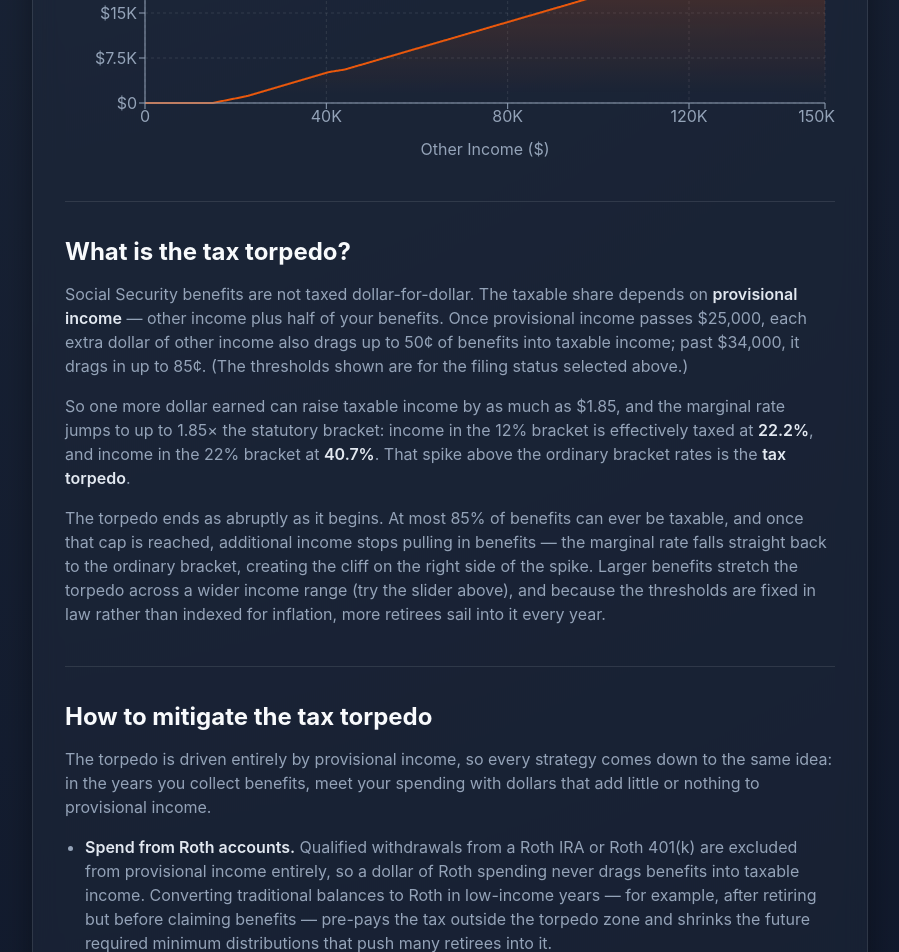
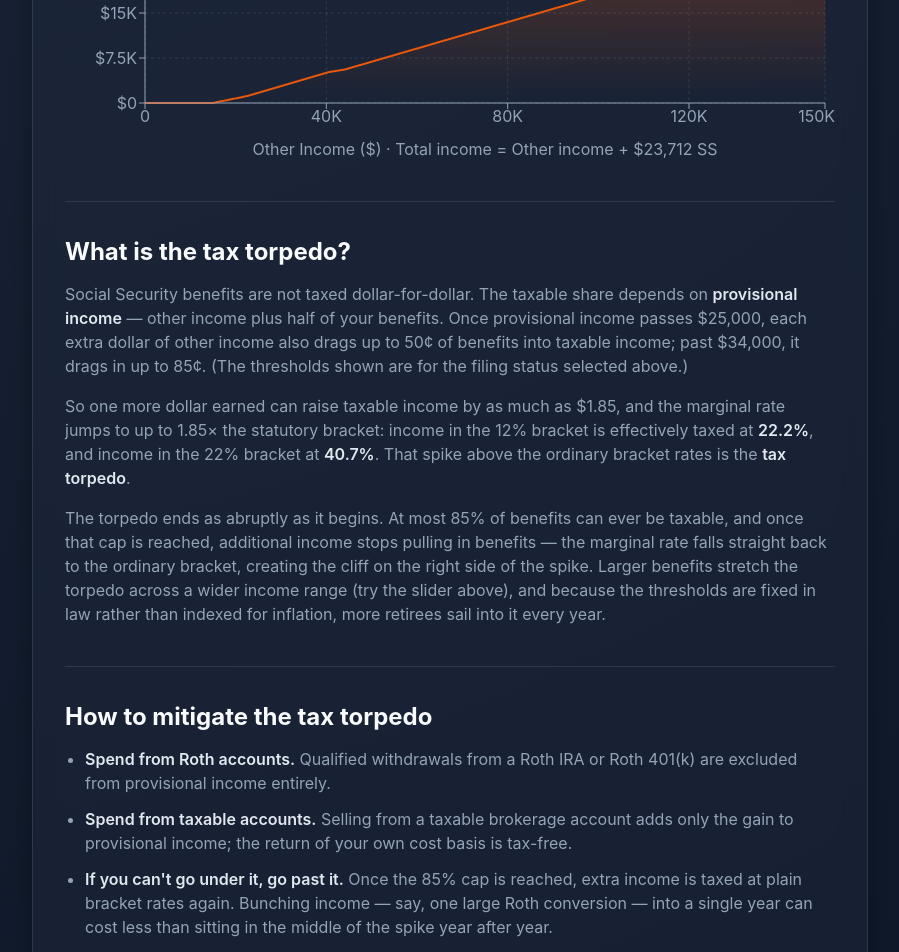
Before and after one commit to ecao310/congenial-octo-spork, a React (Vite) app: page / in a window 1280 px wide. Shown: the part 1000-1952 px from the top of the page, without its empty margins (190-1089 px from the left). Built offline with nearby package versions, Linux system fonts and the light colour scheme.

Commit message:
add avg ss income text. clean up explainer

```diff
--- a/src/App.tsx
+++ b/src/App.tsx
@@ -100,6 +100,7 @@ const App: React.FC = () => {
         />
         <div className="slider-range-labels">
           <span>$0</span>
+          <span>{formatCurrency(AVG_ANNUAL_SS_BENEFIT)} (2025 avg)</span>
           <span>{formatCurrency(MAX_ANNUAL_SS_BENEFIT)} (2025 max)</span>
         </div>
       </div>
@@ -135,7 +136,9 @@ const App: React.FC = () => {
             />
             <Tooltip
               formatter={(value) => [`${Number(value)}%`, 'Marginal Rate']}
-              labelFormatter={(income) => `Other income ${formatCurrency(Number(income))}`}
+              labelFormatter={(income) =>
+                `Other income ${formatCurrency(Number(income))} · Total income ${formatCurrency(Number(income) + ssBenefit)}`
+              }
               contentStyle={TOOLTIP_STYLE}
             />
             <Area
@@ -181,7 +184,9 @@ const App: React.FC = () => {
             />
             <Tooltip
               formatter={(value) => [formatCurrency(Number(value)), 'Total Federal Tax']}
-              labelFormatter={(income) => `Other income ${formatCurrency(Number(income))}`}
+              labelFormatter={(income) =>
+                `Other income ${formatCurrency(Number(income))} · Total income ${formatCurrency(Number(income) + ssBenefit)}`
+              }
               contentStyle={TOOLTIP_STYLE}
             />
             <Area
@@ -194,7 +199,9 @@ const App: React.FC = () => {
           </AreaChart>
         </ResponsiveContainer>
       </div>
-      <p className="chart-axis-label">Other Income ($)</p>
+      <p className="chart-axis-label">
+        Other Income ($) &middot; Total income = Other income + {formatCurrency(ssBenefit)} SS
+      </p>
 
       <section className="explainer" aria-labelledby="tax-torpedo-heading">
         <h2 id="tax-torpedo-heading">What is the tax torpedo?</h2>
@@ -229,30 +236,16 @@ const App: React.FC = () => {
 
       <section className="explainer" aria-labelledby="torpedo-strategies-heading">
         <h2 id="torpedo-strategies-heading">How to mitigate the tax torpedo</h2>
-        <p>
-          The torpedo is driven entirely by provisional income, so every
-          strategy comes down to the same idea: in the years you collect
-          benefits, meet your spending with dollars that add little or nothing
-          to provisional income.
-        </p>
         <ul>
           <li>
             <strong>Spend from Roth accounts.</strong> Qualified withdrawals
             from a Roth IRA or Roth 401(k) are excluded from provisional income
-            entirely, so a dollar of Roth spending never drags benefits into
-            taxable income. Converting traditional balances to Roth in
-            low-income years — for example, after retiring but before claiming
-            benefits — pre-pays the tax outside the torpedo zone and shrinks
-            the future required minimum distributions that push many retirees
-            into it.
+            entirely.
           </li>
           <li>
             <strong>Spend from taxable accounts.</strong> Selling from a
             taxable brokerage account adds only the gain to provisional income;
-            the return of your own cost basis is tax-free. Mind the fine print,
-            though: long-term capital gains and qualified dividends count
-            toward provisional income in full, even when they fall in the 0%
-            capital-gains bracket.
+            the return of your own cost basis is tax-free.
           </li>
           <li>
             <strong>If you can&apos;t go under it, go past it.</strong> Once
```
Also changed, not shown: ralph/PLAN.md (+1 -1 lines), 2 other files (tests, documents, lock files or other folders).
